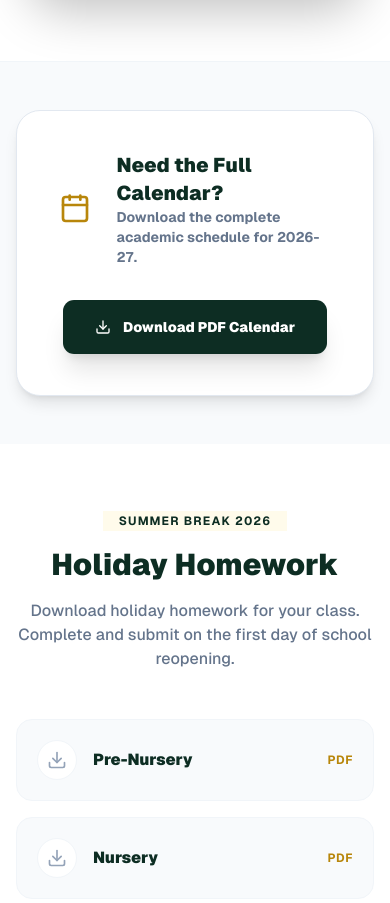
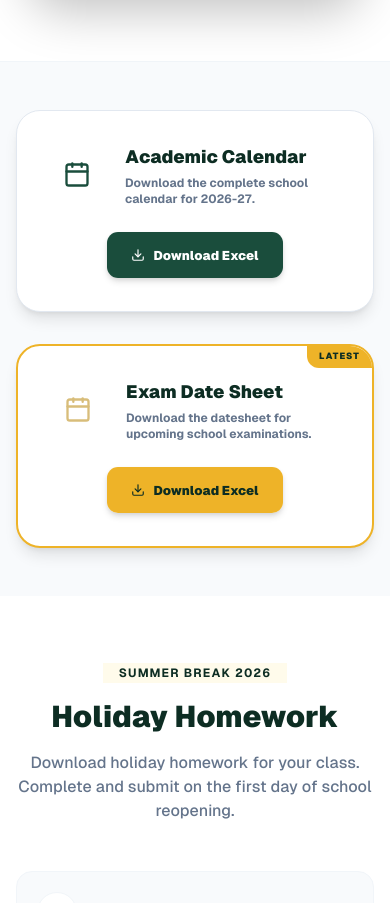
Before and after one commit to desirediv0/daffodils-convent-school, a Next.js app: page /holidays in a window 390 px wide. Shown: the part 4824-5727 px from the top of the page. Built offline with nearby package versions, Linux system fonts and the light colour scheme.

Commit message:
feat: implement responsive Navbar component and create skeleton Academics and Holidays pages

```diff
--- a/src/components/pages/Academics.tsx
+++ b/src/components/pages/Academics.tsx
@@ -1,8 +1,9 @@
 "use client"
 
-import { BookOpen, FlaskConical, Globe, Calculator, Palette, Music, CheckCircle2, Laptop, UserCheck, BarChart3, Microscope, Baby, BookOpenCheck } from "lucide-react"
+import { BookOpen, FlaskConical, Globe, Calculator, Palette, Music, CheckCircle2, Laptop, UserCheck, BarChart3, Microscope, Baby, BookOpenCheck, Download } from "lucide-react"
 import { Badge } from "@/components/ui/badge"
 import { PageHero } from "@/components/ui/PageHero"
+import { Button } from "@/components/ui/button"
 import Image from "next/image"
 import { useState, useEffect } from "react"
 import { motion, AnimatePresence } from "framer-motion"
@@ -364,6 +365,43 @@ export function Academics() {
         </div>
       </section>
 
+      {/* ─── DATE SHEET SECTION (NEW) ────────────────────── */}
+      <section id="datesheet" className="py-12 md:py-16 bg-white relative overflow-hidden border-y border-slate-100 scroll-mt-20">
+        <div className="max-w-4xl mx-auto px-4 text-center">
+          <Badge
+            className="mb-4 px-4 py-1.5 text-xs font-bold tracking-widest uppercase border-none"
+            style={{ backgroundColor: "var(--school-gold-light)", color: "var(--school-green-dark)" }}
+          >
+            EXAMINATIONS & EVALUATIONS
+          </Badge>
+          <h2 className="text-3xl md:text-4xl font-black text-school-green-dark mb-4">Exam Date Sheet 2026-27</h2>
+          <p className="text-slate-500 font-medium max-w-xl mx-auto mb-8">
+            Stay updated with the latest examination schedules and date sheets for all classes. Download the official sheet below.
+          </p>
+
+          <div className="p-8 md:p-10 rounded-[2rem] bg-school-green-dark text-white border-2 border-school-gold shadow-2xl relative overflow-hidden max-w-2xl mx-auto">
+            <div className="absolute top-0 right-0 w-32 h-32 bg-white/5 rounded-full -translate-y-1/2 translate-x-1/2" />
+            <div className="relative z-10 flex flex-col sm:flex-row items-center justify-between gap-6">
+              <div className="flex items-center gap-4 text-left">
+                <div className="h-12 w-12 rounded-xl bg-white/10 flex items-center justify-center text-school-gold shrink-0">
+                  <BookOpenCheck className="h-6 w-6" />
+                </div>
+                <div>
+                  <h3 className="text-xl font-black text-white">Date Sheet (Excel Format)</h3>
+                  <p className="text-white/70 text-xs mt-1">Class Nursery to Class VIII schedules included.</p>
+                </div>
+              </div>
+              <Button asChild size="lg" className="h-14 px-8 rounded-xl font-black bg-school-gold text-school-green-dark gap-2 shadow-lg hover:scale-105 transition-all cursor-pointer">
+                <a href="https://desirediv-storage.blr1.cdn.digitaloceanspaces.com/daffodils/DATESHEETS%20.xlsx" target="_blank" rel="noopener noreferrer">
+                  <Download className="h-5 w-5" />
+                  Download Date Sheet
+                </a>
+              </Button>
+            </div>
+          </div>
+        </div>
+      </section>
+
       {/* ─── INFRASTRUCTURE (ASYMMETRIC GRID) ─────────────── */}
       <section id="infrastructure" className="py-12 md:py-14 bg-white overflow-hidden scroll-mt-20">
         <div className="max-w-7xl mx-auto px-4">
--- a/src/components/pages/Holidays.tsx
+++ b/src/components/pages/Holidays.tsx
@@ -117,23 +117,52 @@ export function Holidays() {
         </div>
       </section>
 
-      {/* ─── CONTACT CALLOUT ─────────────────────────────── */}
+      {/* ─── DOWNLOADS CALLOUT ─────────────────────────────── */}
       <section className="py-12 bg-slate-50 border-t border-slate-100">
         <div className="max-w-7xl mx-auto px-4">
-          <div className="flex flex-col md:flex-row items-center justify-between gap-8 p-10 rounded-3xl bg-white border border-slate-200 shadow-lg">
-            <div className="flex items-center gap-6">
-              <div className="h-16 w-16 rounded-full bg-school-gold/10 flex items-center justify-center">
-                <Calendar className="h-8 w-8 text-school-gold-dark" />
+          <div className="grid grid-cols-1 md:grid-cols-2 gap-8">
+            {/* Calendar */}
+            <div className="flex flex-col sm:flex-row items-center justify-between gap-6 p-8 rounded-3xl bg-white border border-slate-200 shadow-lg group hover:border-school-green/30 transition-all duration-300">
+              <div className="flex items-center gap-5">
+                <div className="h-14 w-14 rounded-2xl bg-school-green/5 flex items-center justify-center shrink-0">
+                  <Calendar className="h-7 w-7 text-school-green" />
+                </div>
+                <div>
+                  <h4 className="text-lg font-black text-school-green-dark">Academic Calendar</h4>
+                  <p className="text-slate-500 font-bold text-xs mt-1">Download the complete school calendar for 2026-27.</p>
+                </div>
               </div>
-              <div>
-                <h4 className="text-xl font-black text-school-green-dark">Need the Full Calendar?</h4>
-                <p className="text-slate-500 font-bold text-sm">Download the complete academic schedule for 2026-27.</p>
+              <Button asChild size="sm" className="h-12 px-6 rounded-xl font-black bg-school-green text-white gap-2 shadow-md hover:scale-105 transition-all shrink-0 cursor-pointer">
+                <a href="https://desirediv-storage.blr1.cdn.digitaloceanspaces.com/daffodils/DATESHEETS%20.xlsx" target="_blank" rel="noopener noreferrer">
+                  <Download className="h-4 w-4" />
+                  Download Excel
+                </a>
+              </Button>
+            </div>
+
+            {/* Date Sheet */}
+            <div className="flex flex-col sm:flex-row items-center justify-between gap-6 p-8 rounded-3xl bg-white border-2 border-school-gold shadow-lg group hover:shadow-xl transition-all duration-300 relative overflow-hidden">
+              <div className="absolute top-0 right-0 bg-school-gold text-school-green-dark text-[9px] font-black uppercase tracking-widest px-3 py-1 rounded-bl-xl">
+                LATEST
               </div>
+              <div className="flex items-center gap-5">
+                <div className="h-14 w-14 rounded-2xl bg-school-gold/10 flex items-center justify-center shrink-0 animate-pulse">
+                  <Calendar className="h-7 w-7 text-school-gold-dark" />
+                </div>
+                <div>
+                  <h4 className="text-lg font-black text-school-green-dark flex items-center gap-2">
+                    Exam Date Sheet
+                  </h4>
+                  <p className="text-slate-500 font-bold text-xs mt-1">Download the datesheet for upcoming school examinations.</p>
+                </div>
+              </div>
+              <Button asChild size="sm" className="h-12 px-6 rounded-xl font-black bg-school-gold text-school-green-dark gap-2 shadow-md hover:scale-105 transition-all shrink-0 cursor-pointer">
+                <a href="https://desirediv-storage.blr1.cdn.digitaloceanspaces.com/daffodils/DATESHEETS%20.xlsx" target="_blank" rel="noopener noreferrer">
+                  <Download className="h-4 w-4" />
+                  Download Excel
+                </a>
+              </Button>
             </div>
-            <Button size="lg" className="h-14 px-8 rounded-xl font-black bg-school-green-dark text-white gap-3 shadow-xl hover:scale-105 transition-all">
-              <Download className="h-5 w-5" />
-              Download PDF Calendar
-            </Button>
           </div>
         </div>
       </section>
--- a/src/components/ui/Navbar.tsx
+++ b/src/components/ui/Navbar.tsx
@@ -32,6 +32,7 @@ const navLinks = [
       { label: "Primary Section (I-V)", href: "/academics#primary" },
       { label: "Middle Section (VI-VIII)", href: "/academics#middle" },
       { label: "Infrastructure", href: "/academics#infrastructure" },
+      { label: "Date Sheet 2026-27", href: "/academics#datesheet" },
     ]
   },
   {
@@ -192,6 +193,8 @@ export function Navbar() {
                         <Link
                           key={sub.href}
                           href={sub.href}
+                          target={sub.href.startsWith("http") ? "_blank" : undefined}
+                          rel={sub.href.startsWith("http") ? "noopener noreferrer" : undefined}
                           className="flex items-center gap-3 px-4 py-2.5 rounded-xl text-[13px] font-bold text-slate-600 hover:bg-slate-50 hover:text-school-green-dark transition-all"
                         >
                           <div className="h-1.5 w-1.5 rounded-full bg-school-gold" />
@@ -325,6 +328,8 @@ export function Navbar() {
                               <Link
                                 key={sub.href}
                                 href={sub.href}
+                                target={sub.href.startsWith("http") ? "_blank" : undefined}
+                                rel={sub.href.startsWith("http") ? "noopener noreferrer" : undefined}
                                 onClick={() => setIsOpen(false)}
                                 className="px-4 py-3 rounded-xl text-sm font-bold text-white/60 hover:text-white hover:bg-white/5 transition-all"
                               >
```
